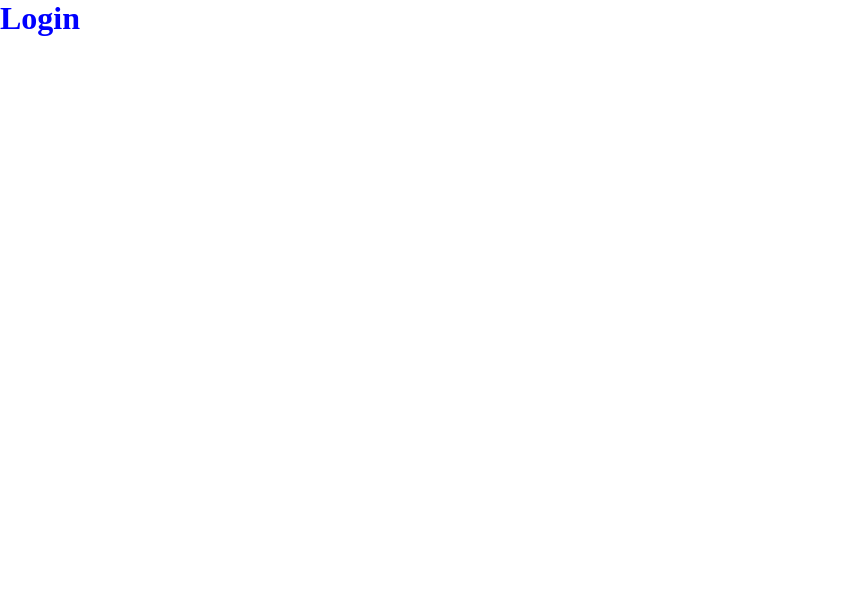
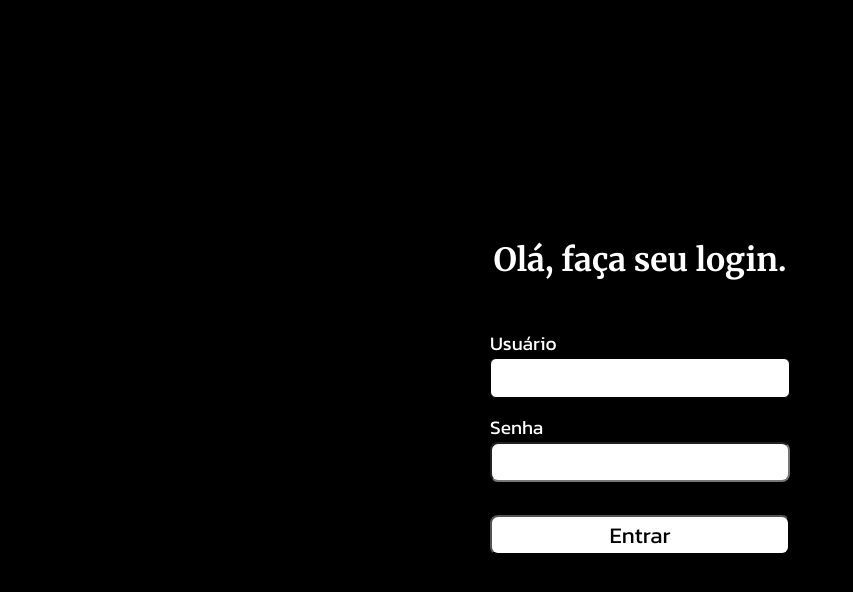
Before and after one commit to matheusjesse/carteira-digital, a React (Create React App) app in the folder frontend/: page /login in a window 1280 px wide. Shown: the top 592 px of the page, without its empty margins (0-853 px from the left). Built offline with nearby package versions, Linux system fonts and the light colour scheme.

Commit message:
feat: page login e component form login com css

```diff
--- a/frontend/public/index.html
+++ b/frontend/public/index.html
@@ -10,6 +10,9 @@
       content="Web site created using create-react-app"
     />
     <link rel="apple-touch-icon" href="%PUBLIC_URL%/logo192.png" />
+    <link rel="preconnect" href="https://fonts.googleapis.com">
+    <link rel="preconnect" href="https://fonts.gstatic.com" crossorigin>
+    <link href="https://fonts.googleapis.com/css2?family=Kanit:wght@300;400;500&family=Merriweather:wght@400;700&display=swap" rel="stylesheet">
     <!--
       manifest.json provides metadata used when your web app is installed on a
       user's mobile device or desktop. See https://developers.google.com/web/fundamentals/web-app-manifest/
--- /dev/null
+++ b/frontend/src/components/LoginForm/index.jsx
@@ -0,0 +1,34 @@
+import LoginFormContainer from "./style";
+
+function LoginForm() {
+
+  return (
+    <LoginFormContainer>
+      <label
+        htmlFor="login-from-input-username"
+        className="username-label"
+      >
+        <span>Usuário</span>
+        <input
+          type="text"
+          data-testid="login-from-input-username"
+        />
+      </label>
+      <label
+        htmlFor="login-from-input-password"
+        className="password-label"
+      >
+        <span>Senha</span>
+        <input
+          type="password"
+          data-testid="login-from-input-password"
+        />
+      </label>
+      <button>
+        <p>Entrar</p>
+      </button>
+    </LoginFormContainer>
+  );
+}
+
+export default LoginForm;
--- /dev/null
+++ b/frontend/src/components/LoginForm/style.jsx
@@ -0,0 +1,68 @@
+import styled from 'styled-components';
+
+const LoginFormContainer = styled.form`
+  width: 400px;
+  height: 300px;
+  display: flex;
+  justify-content: center;
+  align-items: center;
+  flex-wrap: wrap;
+  padding-top: 20px;
+  padding-bottom: 40px;
+
+  .username-label {
+    width: 300px;
+    display: flex;
+    align-items: center;
+    justify-content: center;
+    flex-wrap: wrap;
+  }
+
+  .username-label span {
+    width: 300px;
+
+  }
+  .username-label input {
+    width: 300px;
+    height: 40px;
+    border-radius: 6px ;
+    border: 1px solid black;
+  }
+
+  .password-label {
+    width: 300px;
+    display: flex;
+    align-items: center;
+    justify-content: center;
+    flex-wrap: wrap;
+  }
+
+  .password-label span {
+    width: 300px;
+
+  }
+  .password-label input {
+    width: 300px;
+    height: 40px;
+    border-radius: 8px;
+  }
+
+  button {
+    width: 300px;
+    height: 40px;
+    background: white;
+    border-radius: 8px;
+    color: black;
+    font-family: 'Kanit', sans-serif;
+    font-size: 1.4em;
+    margin-top: 18px;
+  }
+
+  span {
+    color: white;
+    font-family: 'Kanit', sans-serif;
+    font-size: 1.2em;
+  }
+`;
+
+export default LoginFormContainer;
--- a/frontend/src/pages/Login.jsx
+++ b/frontend/src/pages/Login.jsx
@@ -1,9 +1,13 @@
 import LoginContainer from '../styles/Login'
+import LoginForm from '../components/LoginForm'
 
 function Login() {
   return (
     <LoginContainer>
-      <h1>Login</h1>
+      <div className="form-container">
+        <h1>Olá, faça seu login.</h1>
+        <LoginForm />
+      </div>
     </LoginContainer>
   );
 }
--- a/frontend/src/styles/Login.jsx
+++ b/frontend/src/styles/Login.jsx
@@ -1,9 +1,26 @@
 import styled from 'styled-components';
 
 const LoginContainer = styled.div`
-  h1{
-    color: blue;
+  display: flex;
+  align-items: center;
+  justify-content: center;
+  height: 100vh;
+  width: 100vw;
+  background: #000000;
+
+  .form-container {
+    height: 400px;
+    padding-top: 40px;
   }
+
+  h1 {
+    text-align: center;
+    padding-bottom: 22px;
+    color: white;
+    font-family: 'Merriweather', serif;
+    font-size: 2em;
+  }
+
 `
 
 export default LoginContainer;
```
